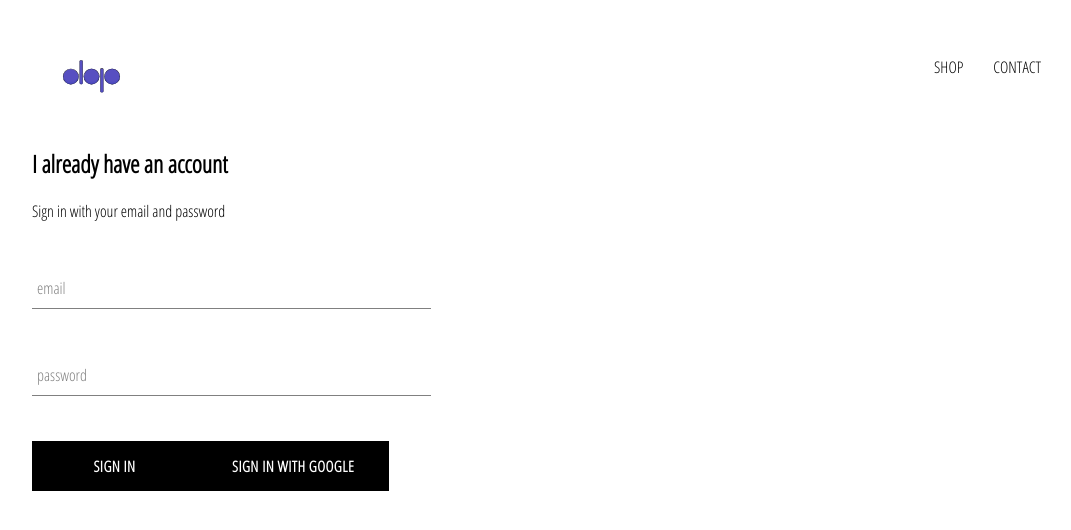
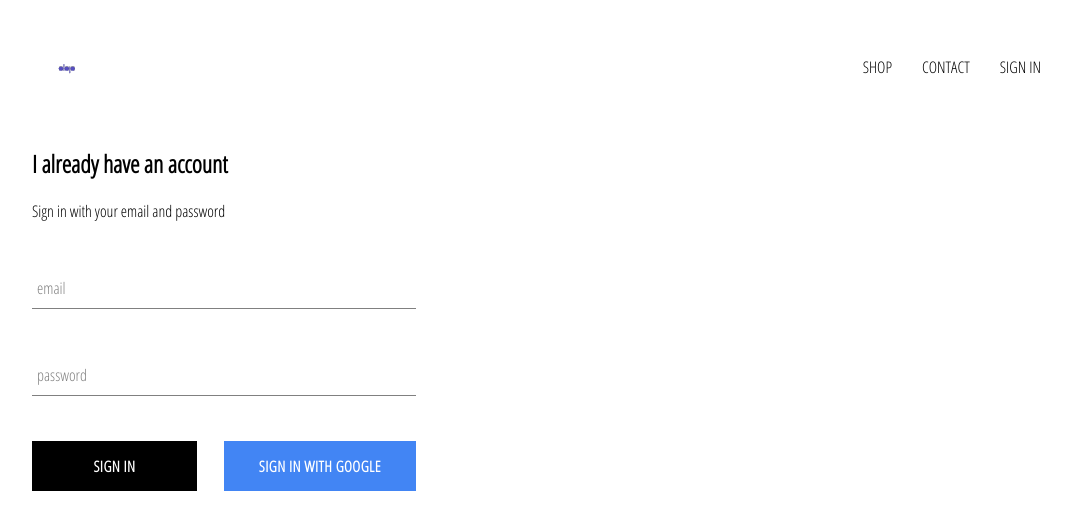
Before and after one commit to byronPantoja/dbp-apparel, a React (Create React App) app: page /signin in a window 1280 px wide. Shown: the top 530 px of the page, without its empty margins (96-1167 px from the left). Built offline with nearby package versions, Linux system fonts and the light colour scheme; no server answers.

Commit message:
Added styles and functionality to the sign in

```diff
--- a/src/App.css
+++ b/src/App.css
@@ -1,9 +1,13 @@
 body {
-    font-family: 'Open Sans Condensed';
-    padding: 2rem 8rem;
+	font-family: 'Open Sans Condensed';
+	padding: 2rem 8rem;
 }
 
 a {
-    text-decoration: none;
-    color: black;
+	text-decoration: none;
+	color: black;
 }
+
+* {
+	box-sizing: border-box;
+}
--- a/src/App.js
+++ b/src/App.js
@@ -35,7 +35,7 @@
 	render() {
 		return (
 			<div>
-				<Header />
+				<Header currentUser={this.state.currentUser} />
 				<Switch>
 					<Route exact path='/' component={HomePage} />
 					<Route path='/shop' component={ShopPage} />
--- a/src/components/custom-button/custom-button.component.jsx
+++ b/src/components/custom-button/custom-button.component.jsx
@@ -2,8 +2,11 @@
 
 import './custom-button.styles.scss';
 
-const CustomButton = ({ children, ...otherProps }) => (
-	<button className='custom-button' {...otherProps}>
+const CustomButton = ({ children, isGoogleSignIn, ...otherProps }) => (
+	<button
+		className={`${isGoogleSignIn ? 'google-sign-in' : ''} custom-button`}
+		{...otherProps}
+	>
 		{children}
 	</button>
 );
--- a/src/components/custom-button/custom-button.styles.scss
+++ b/src/components/custom-button/custom-button.styles.scss
@@ -19,4 +19,14 @@
 		color: black;
 		border: 1px solid black;
 	}
+
+	&.google-sign-in {
+		background-color: #4285f4;
+		color: white;
+
+		&:hover {
+			background-color: #0a5ee4;
+			border: none;
 		}
+	}
+}
--- a/src/components/header/header.component.jsx
+++ b/src/components/header/header.component.jsx
@@ -1,11 +1,13 @@
 import React from 'react';
 import { Link } from 'react-router-dom';
+
+import { auth } from '../../firebase/firebase.utils';
 
 import { ReactComponent as Logo } from '../../assets/dbp2020.svg';
 
 import './header.styles.scss';
 
-const Header = () => (
+const Header = ({ currentUser }) => (
 	<div className='header'>
 		<Link className='logo-container' to='/'>
 			<Logo className='logo' />
@@ -14,9 +16,18 @@
 			<Link className='option' to='/shop'>
 				SHOP
 			</Link>
-			<Link className='option' to='/contact'>
+			<Link className='option' to='/shop'>
 				CONTACT
 			</Link>
+			{currentUser ? (
+				<div className='option' onClick={() => auth.signOut()}>
+					SIGN OUT
+				</div>
+			) : (
+				<Link className='option' to='/signin'>
+					SIGN IN
+				</Link>
+			)}
 		</div>
 	</div>
 );
--- a/src/components/header/header.styles.scss
+++ b/src/components/header/header.styles.scss
@@ -17,6 +17,7 @@
 		justify-content: flex-end;
 		.option {
 			padding: 10px 15px;
+			cursor: pointer;
 		}
 	}
 }
--- a/src/components/sign-in/sign-in.component.jsx
+++ b/src/components/sign-in/sign-in.component.jsx
@@ -51,12 +51,12 @@
 						label='password'
 						required
 					/>
-
-					<CustomButton type='submit'>Sign In</CustomButton>
-					<CustomButton onClick={signInWithGoogle}>
-						{' '}
-						Sign in with Google{' '}
-					</CustomButton>
+					<div className='buttons'>
+						<CustomButton type='submit'>Sign In</CustomButton>
+						<CustomButton onClick={signInWithGoogle} isGoogleSignIn>
+							Sign in with Google
+						</CustomButton>
+					</div>
 				</form>
 			</div>
 		);
--- a/src/components/sign-in/sign-in.styles.scss
+++ b/src/components/sign-in/sign-in.styles.scss
@@ -1,8 +1,13 @@
 .sign-in {
-    width: 30vw;
-    display: flex;
-    flex-direction: column;
-    .title {
-        margin: 10px 0;
-    }
+	width: 38rem;
+	display: flex;
+	flex-direction: column;
+	.title {
+		margin: 10px 0;
+	}
+
+	.buttons {
+		display: flex;
+		justify-content: space-between;
+	}
 }
```
Lines whose indentation alone changed are shown as unchanged.
